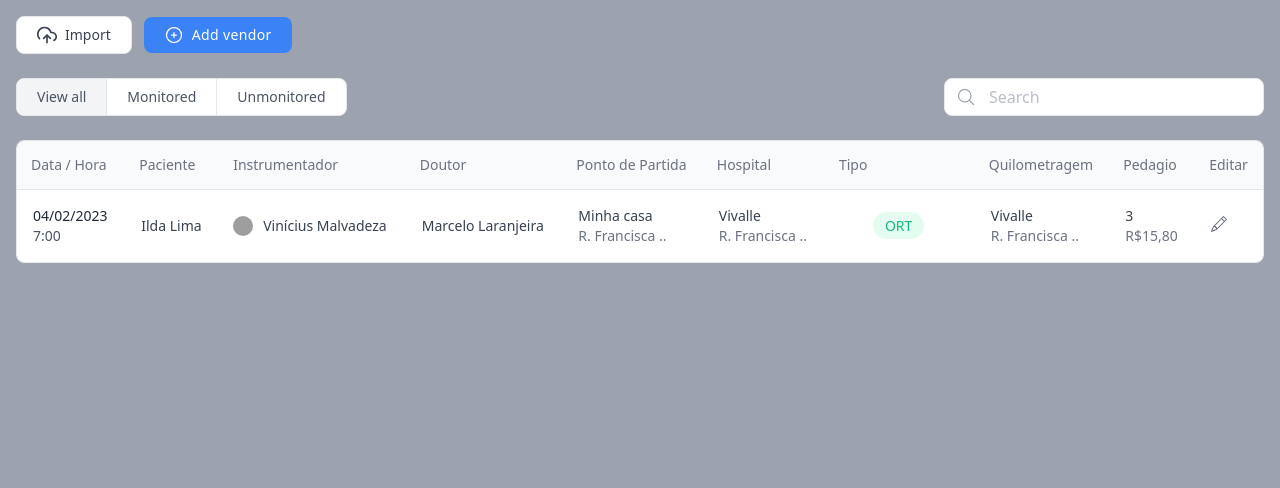
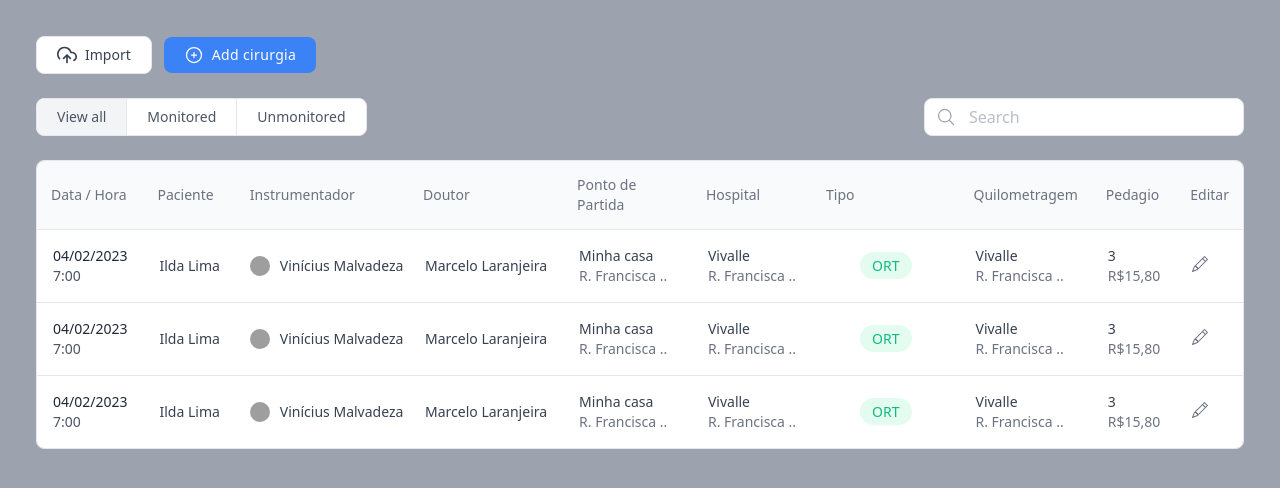
Before and after one commit to bolodissenoura/GQL-study-project, a Next.js app in the folder frontend/: page / in a window 1280 px wide. Shown: the top 488 px of the page. Built offline with nearby package versions, Linux system fonts and the light colour scheme; grey boxes are pictures that could not be loaded.

Commit message:
feat: styles to table and creen main

```diff
--- a/frontend/src/pages/index.tsx
+++ b/frontend/src/pages/index.tsx
@@ -10,10 +10,9 @@ export default function Home() {
         <meta name="viewport" content="width=device-width, initial-scale=1" />
         <link rel="icon" href="/favicon.ico" />
       </Head>
-      <main className='bg-gray-400 h-screen' >
+      <main className='bg-gray-400 h-auto p-5 min-h-screen overflow-x-auto' >
         <section className="container px-4 mx-auto">
           <div className="sm:flex sm:items-center sm:justify-between">
-
             <div className="flex items-center mt-4 gap-x-3">
               <button className="flex items-center justify-center w-1/2 px-5 py-2 text-sm text-gray-700 transition-colors duration-200 bg-white border rounded-lg gap-x-2 sm:w-auto dark:hover:bg-gray-800 dark:bg-gray-900 hover:bg-gray-100 dark:text-gray-200 dark:border-gray-700">
                 <svg width="20" height="20" viewBox="0 0 20 20" fill="none" xmlns="http://www.w3.org/2000/svg">
@@ -35,7 +34,7 @@ export default function Home() {
                   <path stroke-linecap="round" stroke-linejoin="round" d="M12 9v6m3-3H9m12 0a9 9 0 11-18 0 9 9 0 0118 0z" />
                 </svg>
 
-                <span>Add vendor</span>
+                <span>Add cirurgia</span>
               </button>
             </div>
           </div>
@@ -66,14 +65,17 @@ export default function Home() {
             </div>
           </div>
 
-          <div className="flex flex-col mt-6">
-            <div className="-mx-4 -my-2 overflow-x-auto sm:-mx-6 lg:-mx-8">
-              <div className="inline-block min-w-full py-2 align-middle md:px-6 lg:px-8">
-                <div className="overflow-hidden border border-gray-200 dark:border-gray-700 md:rounded-lg">
-                  <table className="min-w-full divide-y divide-gray-200 dark:divide-gray-700">
+          <div className="flex flex-col mt-6  ">
+            <div className="-mx-4 -my-2 sm:-mx-6 lg:-mx-8 ">
+              <div className="inline-block min-w-full max-h-full py-2 align-middle md:px-6 lg:px-8">
+                <div className="border border-gray-200 dark:border-gray-700 md:rounded-lg overflow-y-auto " >
+                  <table className="min-w-full divide-y divide-gray-200 dark:divide-gray-700 rtl:pr-11 rtl:pl-5 sm:px-6 lg:px-8" >
                     <C.TableHeader />
-                    <tbody className="bg-white divide-y divide-gray-200 dark:divide-gray-700 dark:bg-gray-900">
+                    <tbody className="bg-white divide-y divide-gray-200 dark:divide-gray-700 dark:bg-gray-900 " >
                       <C.TableRow />
+                      <C.TableRow />
+                      <C.TableRow />
+
                     </tbody>
                   </table>
                 </div>
```
